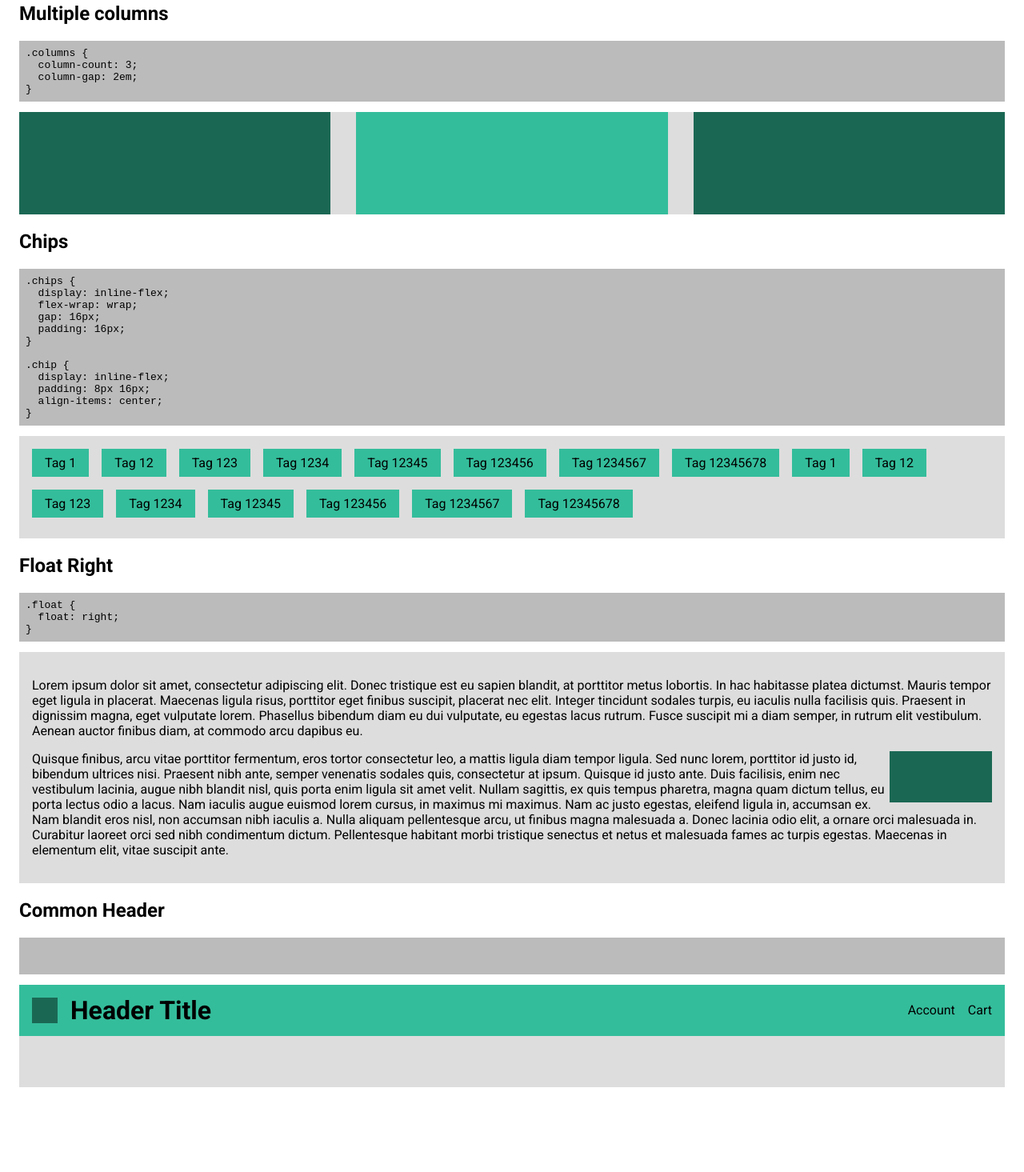
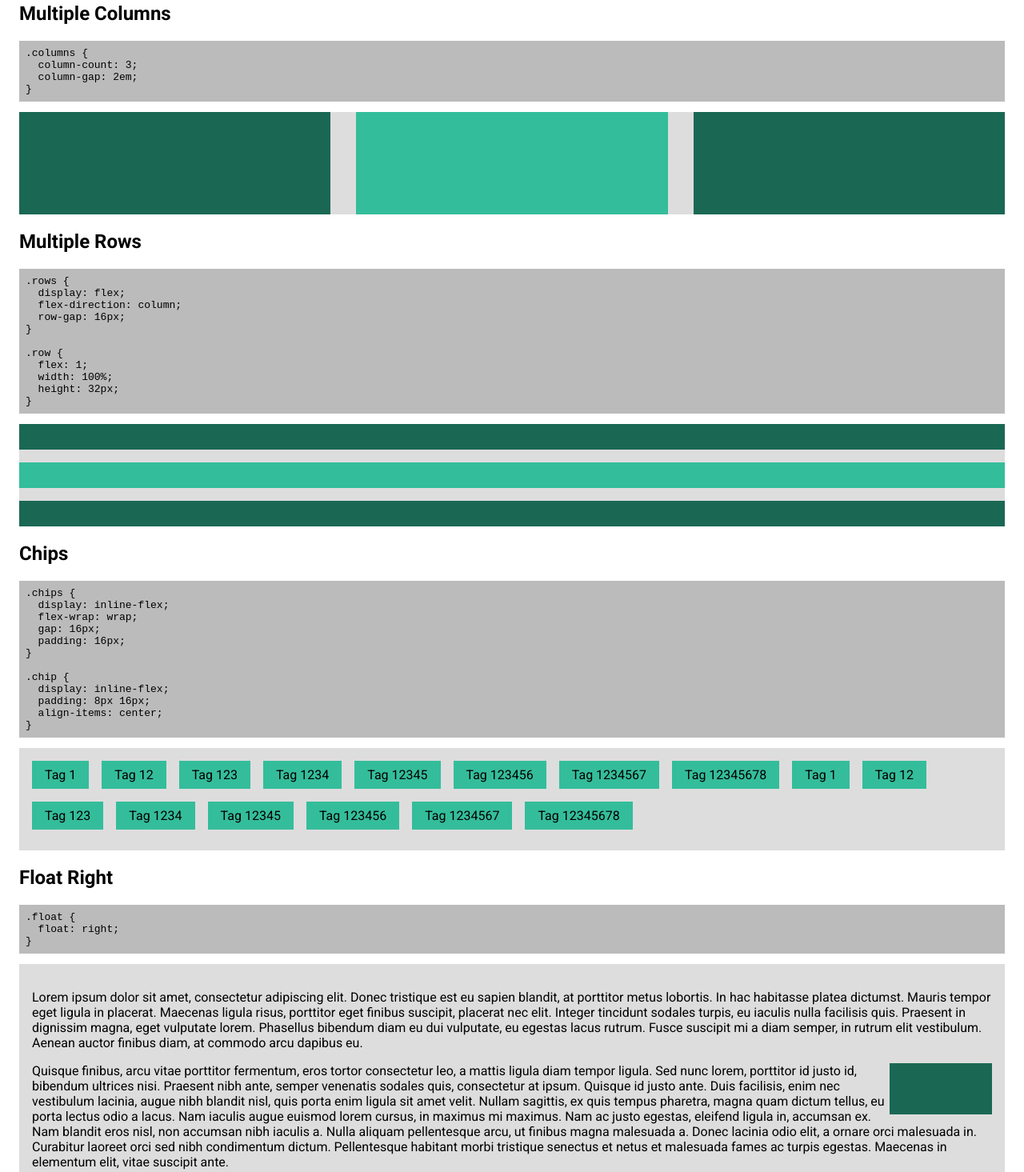
Before and after one commit to h-kanazawa/sandbox-css, a plain HTML site: page docs/index.html in a window 1280 px wide. Shown: the part 971-2436 px from the top of the page at 80% size. Before the commit the page ends 2354 px from the top, so only its background shows below. Drawn offline with Linux system fonts and the light colour scheme.

Commit message:
Add Multiple Rows

```diff
--- a/docs/index.html
+++ b/docs/index.html
@@ -49,7 +49,7 @@
         <div class="box color-secondary"></div>
       </div>
 
-      <h2>Multiple columns</h2>
+      <h2>Multiple Columns</h2>
       <p></p>
       <pre>.columns {
   column-count: 3;
@@ -59,6 +59,25 @@
         <div class="column color-primary"></div>
         <div class="column color-secondary"></div>
         <div class="column color-primary"></div>
+      </div>
+
+      <h2>Multiple Rows</h2>
+      <p></p>
+      <pre>.rows {
+  display: flex;
+  flex-direction: column;
+  row-gap: 16px;
+}
+
+.row {
+  flex: 1;
+  width: 100%;
+  height: 32px;
+}</pre>
+      <div class="rendered-area rows">
+        <div class="row color-primary"></div>
+        <div class="row color-secondary"></div>
+        <div class="row color-primary"></div>
       </div>
 
       <h2>Chips</h2>
@@ -109,9 +128,21 @@
 
       <h2>Common Header</h2>
       <p></p>
-      <pre>
+      <pre>.header {
+  display: flex;
+  align-items: center;
+  justify-content: space-between;
+}
 
-      </pre>
+.header-left {
+  display: flex;
+  align-items: center;
+}
+
+.header-right {
+  display: flex;
+  align-items: center;
+}</pre>
       <div class="rendered-area">
         <header class="header">
           <div class="header-left">
--- a/docs/styles.css
+++ b/docs/styles.css
@@ -76,6 +76,18 @@ pre {
   height: 100%;
 }
 
+.rows {
+  display: flex;
+  flex-direction: column;
+  row-gap: 16px;
+}
+
+.row {
+  flex: 1;
+  width: 100%;
+  height: 32px;
+}
+
 .chips {
   display: inline-flex;
   flex-wrap: wrap;
```
